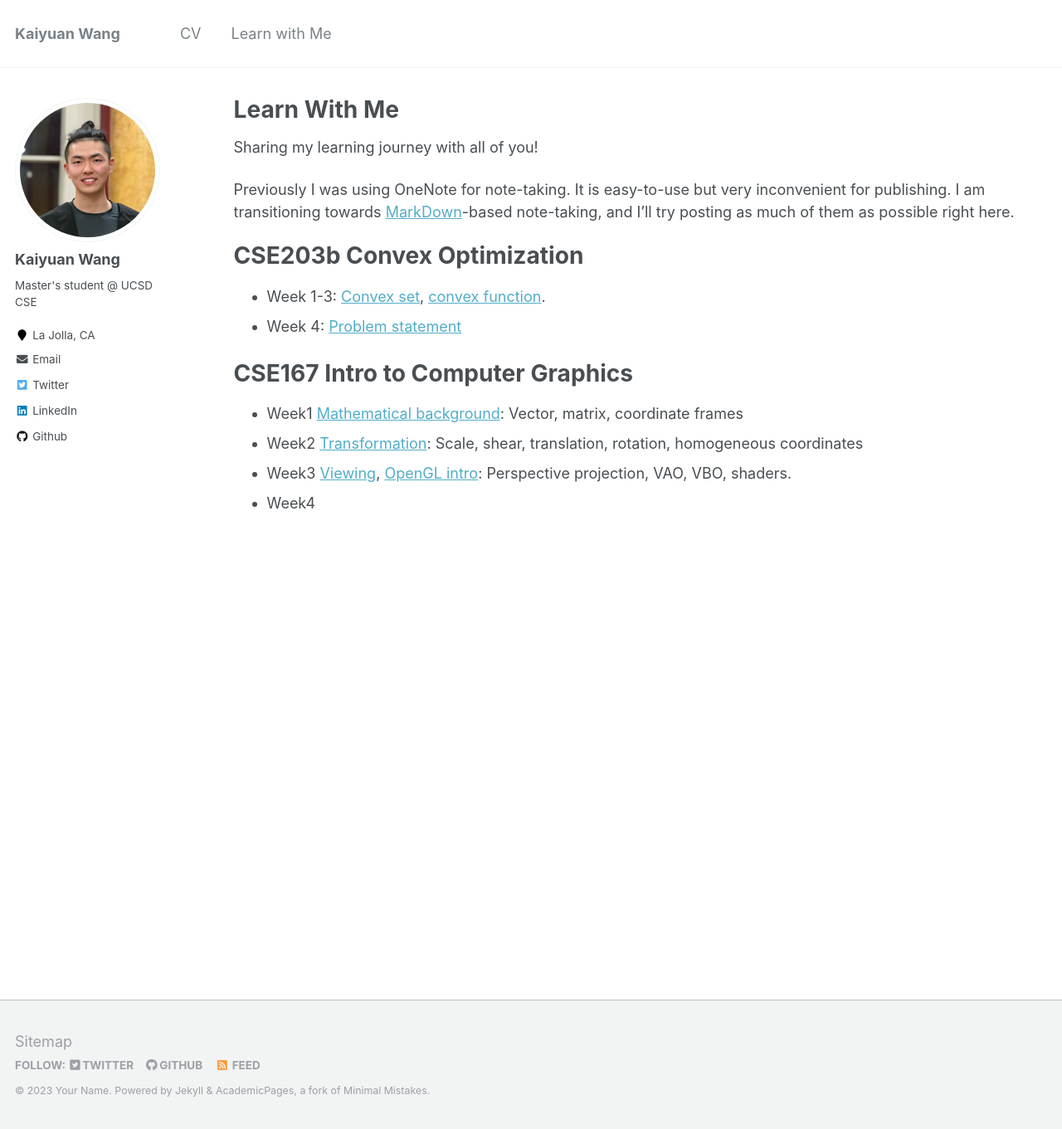
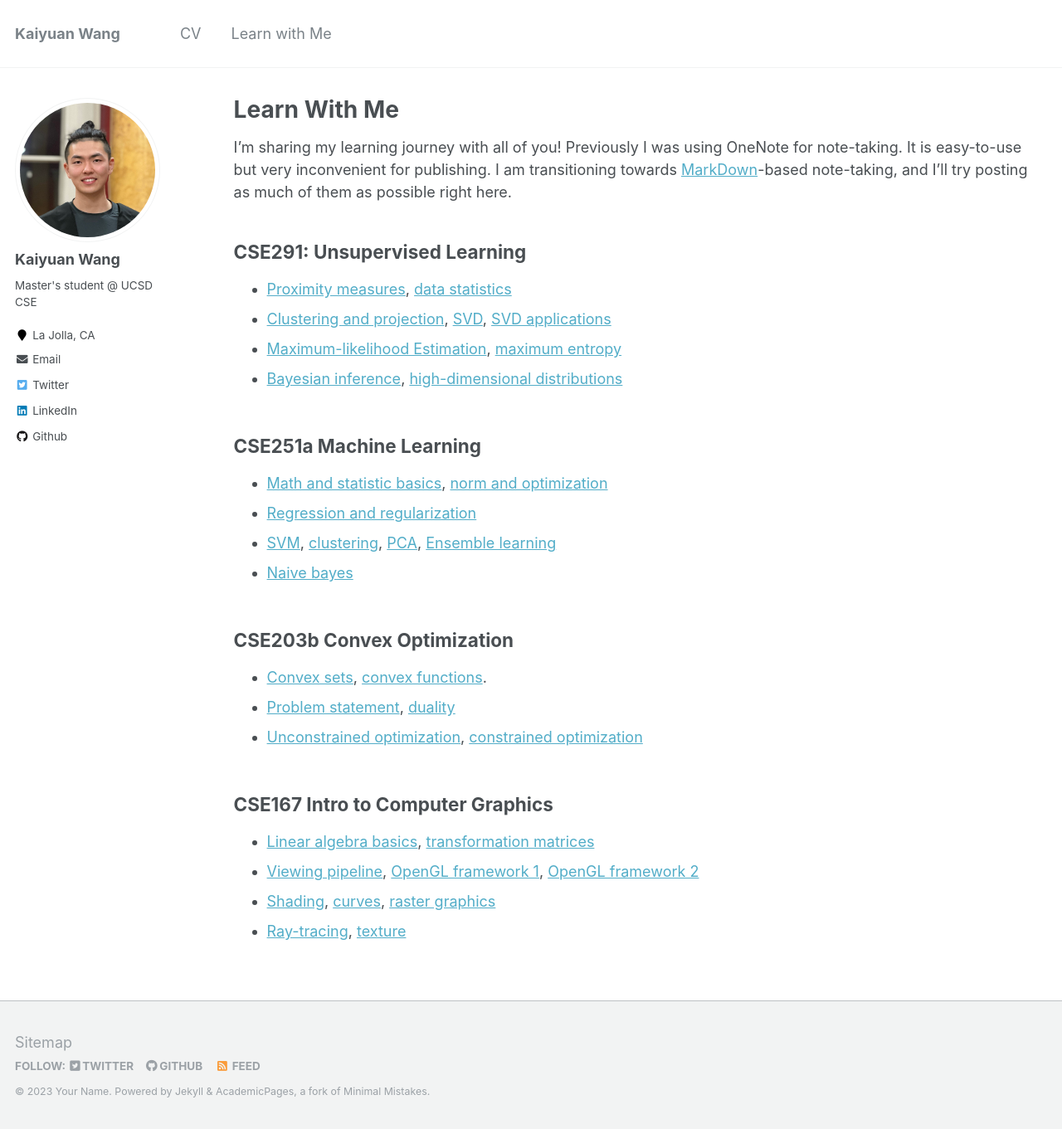
Before and after one commit to kylewang1999/kylewang1999.github.io, a Jekyll site: the page built from _pages/learn_with_me.md, in a window 1280 px wide and 1361 px high. Shown: the whole window at 83% size. Built offline with Jekyll 4.4.1, drawn with Linux system fonts in a browser that asks for light colours.

Commit message:
updated cv

```diff
--- a/_pages/learn_with_me.md
+++ b/_pages/learn_with_me.md
@@ -7,24 +7,34 @@ author_profile: true
 
 {% include base_path %}
 
-Sharing my learning journey with all of you!
-
-Previously I was using OneNote for note-taking. It is easy-to-use but very inconvenient for publishing. I am transitioning
+I'm sharing my learning journey with all of you! Previously I was using OneNote for note-taking. It is easy-to-use but very inconvenient for publishing. I am transitioning
 towards [MarkDown](https://www.markdownguide.org)-based note-taking, and I'll try posting as much of them as possible right here.
 
 <!-- {% for post in site.learn_with_me reversed %}
   {% include archive-single.html %}
 {% endfor %} -->
 
-# CSE203b Convex Optimization
+## CSE291: Unsupervised Learning
+- [Proximity measures](https://publish.obsidian.md/kaiyuan-notes/cse291_unsup_note/1_proximity), [data statistics](https://publish.obsidian.md/kaiyuan-notes/cse291_unsup_note/2_stats)
+- [Clustering and projection](https://publish.obsidian.md/kaiyuan-notes/cse291_unsup_note/3_clustering_projection), [SVD](https://publish.obsidian.md/kaiyuan-notes/cse291_unsup_note/4_svd), [SVD applications](https://publish.obsidian.md/kaiyuan-notes/cse291_unsup_note/4_svd_practical)
+- [Maximum-likelihood Estimation](https://publish.obsidian.md/kaiyuan-notes/cse291_unsup_note/5_mle), [maximum entropy](https://publish.obsidian.md/kaiyuan-notes/cse291_unsup_note/6_maximum_entropy)
+- [Bayesian inference](https://publish.obsidian.md/kaiyuan-notes/cse291_unsup_note/7_bayesian), [high-dimensional distributions](https://publish.obsidian.md/kaiyuan-notes/cse291_unsup_note/8_multi_gaussian)
 
-- Week 1-3: [Convex set](https://publish.obsidian.md/kaiyuan-notes/cse203b_note/1_cvxset), [convex function](https://publish.obsidian.md/kaiyuan-notes/cse203b_note/2_cvxfn).
-- Week 4: [Problem statement](https://publish.obsidian.md/kaiyuan-notes/cse203b_note/3_problem_stmt)
+## CSE251a Machine Learning
+- [Math and statistic basics](https://publish.obsidian.md/kaiyuan-notes/cse251a_note/1_intro), [norm and optimization](https://publish.obsidian.md/kaiyuan-notes/cse251a_note/2_norm_nn_optim)
+- [Regression and regularization](https://publish.obsidian.md/kaiyuan-notes/cse251a_note/3_regression_regularization)
+- [SVM](https://publish.obsidian.md/kaiyuan-notes/cse251a_note/4_svm), [clustering](https://publish.obsidian.md/kaiyuan-notes/cse251a_note/5_clustering), [PCA](https://publish.obsidian.md/kaiyuan-notes/cse251a_note/6_pca), [Ensemble learning](https://publish.obsidian.md/kaiyuan-notes/cse251a_note/7_ensemble)
+- [Naive bayes](https://publish.obsidian.md/kaiyuan-notes/cse251a_note/7_naive_bayes)
+
+## CSE203b Convex Optimization
+- [Convex sets](https://publish.obsidian.md/kaiyuan-notes/cse203b_note/1_cvxset), [convex functions](https://publish.obsidian.md/kaiyuan-notes/cse203b_note/2_cvxfn).
+- [Problem statement](https://publish.obsidian.md/kaiyuan-notes/cse203b_note/3_problem_stmt), [duality](https://publish.obsidian.md/kaiyuan-notes/4_ucsd_ms/cse203b_note/4_duality)
+- [Unconstrained optimization](https://publish.obsidian.md/kaiyuan-notes/4_ucsd_ms/cse203b_note/5_uncounstrined_min), [constrained optimization](https://publish.obsidian.md/kaiyuan-notes/4_ucsd_ms/cse203b_note/6_constrained_optim)
 
 
-# CSE167 Intro to Computer Graphics
+## CSE167 Intro to Computer Graphics
 
-- Week1 [Mathematical background](https://publish.obsidian.md/kaiyuan-notes/cse167_note/0_background): Vector, matrix, coordinate frames
-- Week2 [Transformation](https://publish.obsidian.md/kaiyuan-notes/cse167_note/1_transformations): Scale, shear, translation, rotation, homogeneous coordinates
-- Week3 [Viewing](https://publish.obsidian.md/kaiyuan-notes/cse167_note/2_viewing), [OpenGL intro](https://publish.obsidian.md/kaiyuan-notes/cse167_note/3_opengl_intro): Perspective projection, VAO, VBO, shaders.
-- Week4
+- [Linear algebra basics](https://publish.obsidian.md/kaiyuan-notes/4_ucsd_ms/cse167_note/0_background), [transformation matrices](https://publish.obsidian.md/kaiyuan-notes/4_ucsd_ms/cse167_note/1_transformations)
+- [Viewing pipeline](https://publish.obsidian.md/kaiyuan-notes/4_ucsd_ms/cse167_note/2_viewing), [OpenGL framework 1](https://publish.obsidian.md/kaiyuan-notes/4_ucsd_ms/cse167_note/3_opengl_intro), [OpenGL framework 2](https://publish.obsidian.md/kaiyuan-notes/4_ucsd_ms/cse167_note/4_opengl_more)
+- [Shading](https://publish.obsidian.md/kaiyuan-notes/4_ucsd_ms/cse167_note/4_shading), [curves](https://publish.obsidian.md/kaiyuan-notes/4_ucsd_ms/cse167_note/5_curves), [raster graphics](https://publish.obsidian.md/kaiyuan-notes/4_ucsd_ms/cse167_note/6_raster)
+- [Ray-tracing](https://publish.obsidian.md/kaiyuan-notes/4_ucsd_ms/cse167_note/7_raytracing), [texture](https://publish.obsidian.md/kaiyuan-notes/4_ucsd_ms/cse167_note/8_texture)
```
Also changed, not shown: _pages/about.md (+6 -17 lines), _pages/cv.md (+5 -5 lines), 7 other files.
